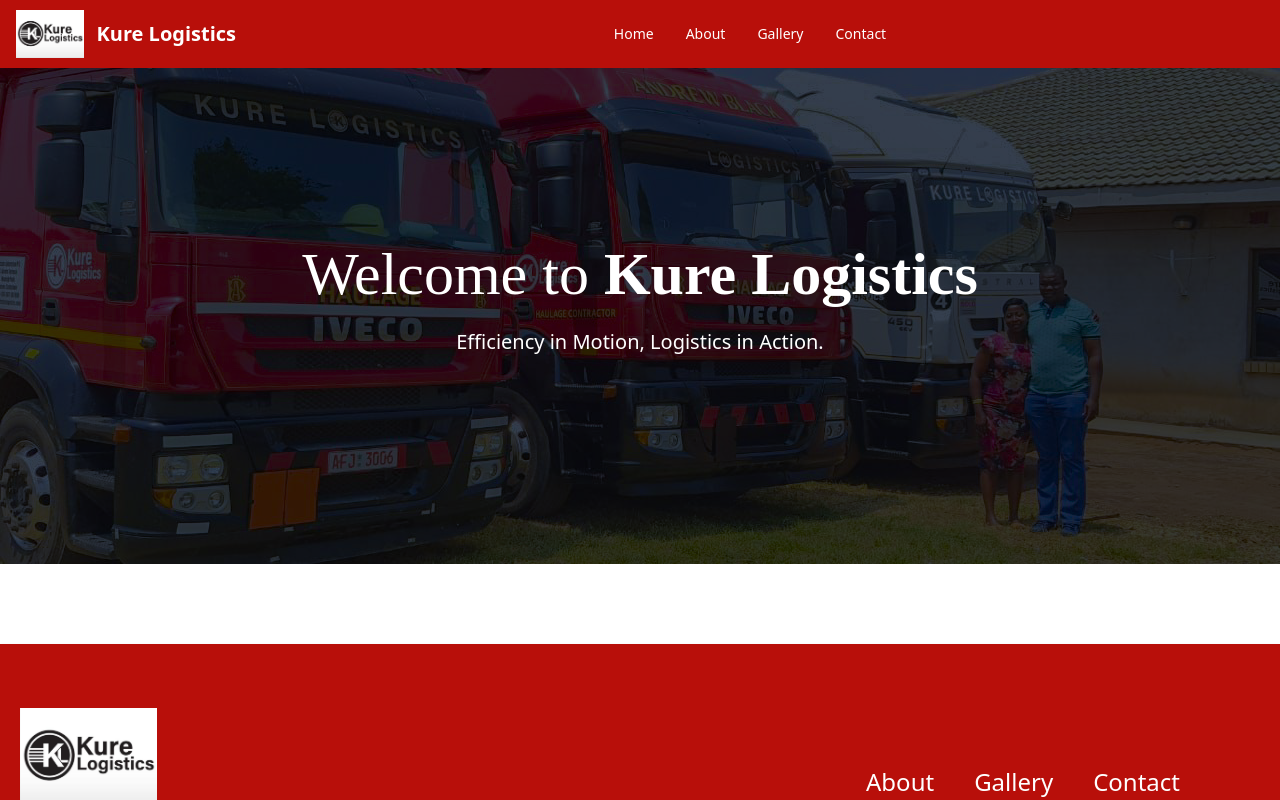
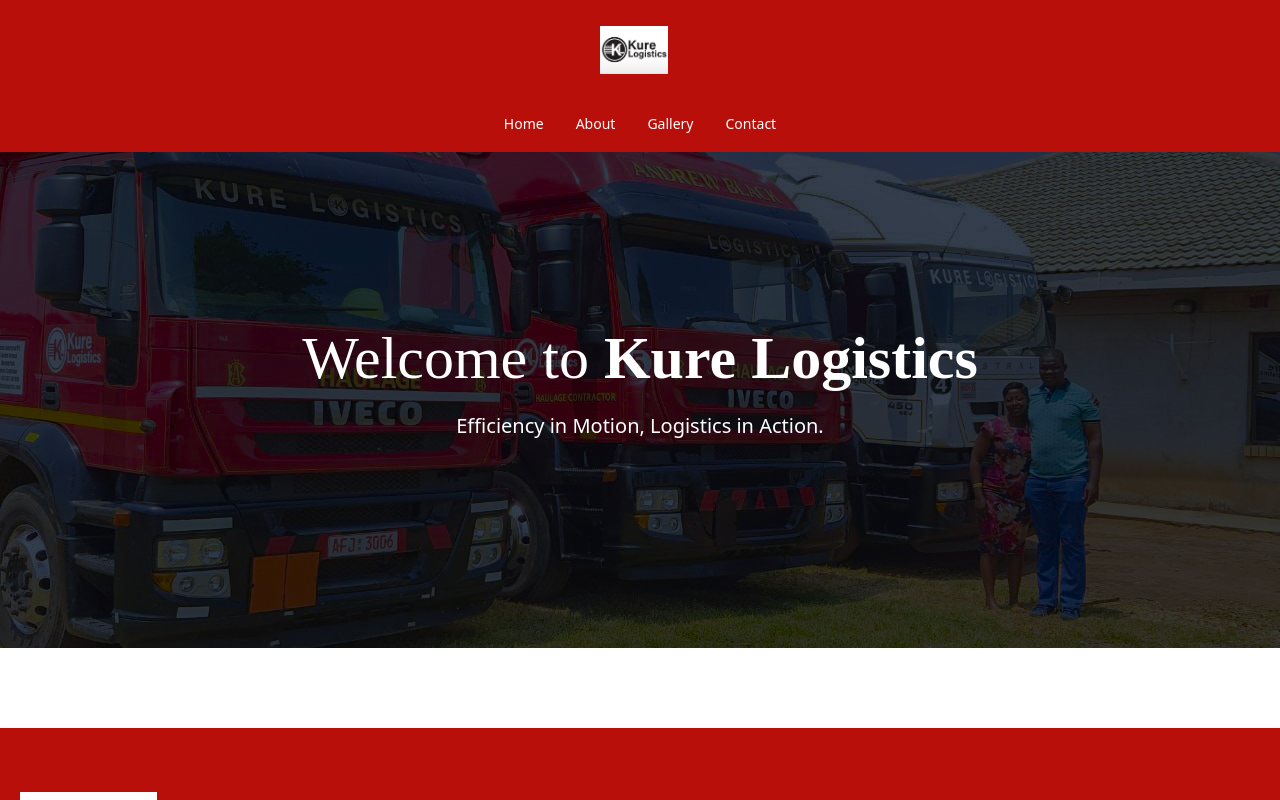
Before and after one commit to charmainemimie/Kure-Logistics, a React (Vite) app: page / in a window 1280 px wide. Shown: the top 800 px of the page. Built offline with nearby package versions, Linux system fonts and the light colour scheme.

Commit message:
modified navbar

```diff
--- a/src/components/NavigBar.jsx
+++ b/src/components/NavigBar.jsx
@@ -3,27 +3,31 @@
 import { Navbar } from 'flowbite-react';
 import { Link } from "react-router-dom";
 import logo from '../images/bw_logo.png'
+
 export default function NavigBar() {
   return (
     <Navbar
-      fluid
-
-      className="bg-crimsonred "
+      className="bg-crimsonred h-38 flex justify-center items-center"
     >
+      <div className='w-full'>
+      <div className='flex justify-center items-center'>
       <Navbar.Brand href="/">
         <img
           alt="Kure Logistics Logo"
-          className="mr-3 h-12 "
+          className="mr-3 h-12 mb-8 mt-4"
           src={logo}
         />
-        <span className="self-center whitespace-nowrap text-white text-xl font-semibold dark:text-white">
+        {/* <span className="self-center whitespace-nowrap text-white text-xl font-semibold dark:text-white">
         Kure Logistics
-        </span>
+        </span> */}
       </Navbar.Brand>
-      <div className="flex md:order-2 text-white">
+      </div>
 
+      <div className='flex justify-center items-center'>
+      <div className="flex justify-center items-center text-white">
         <Navbar.Toggle />
       </div>
+
       <Navbar.Collapse>
         <Link
           active
@@ -50,6 +54,9 @@
           Contact
         </Link>
       </Navbar.Collapse>
+      </div>
+      </div>
     </Navbar>
+
   )
 }
```
